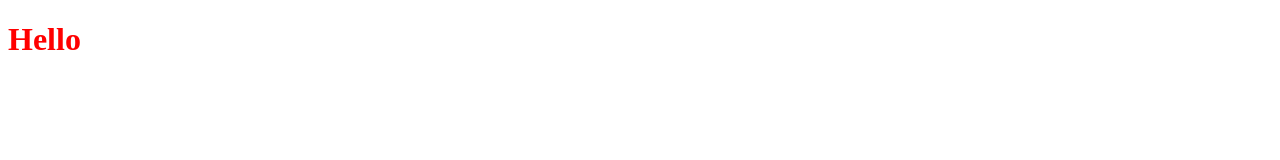
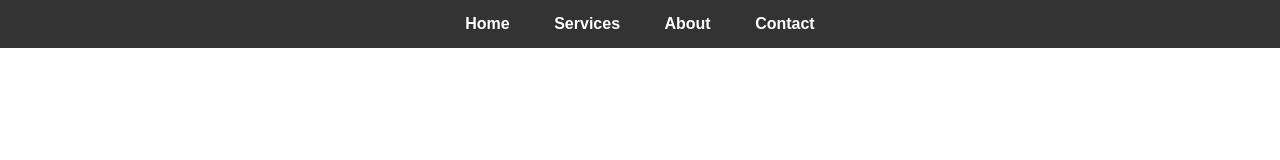
Before and after one commit to spaceman252/Summative1, a plain HTML site: page index.html in a window 1280 px wide. Drawn offline with Linux system fonts and the light colour scheme.

Commit message:
added nav elements

```diff
--- a/index.html
+++ b/index.html
@@ -7,6 +7,14 @@
     <link rel="stylesheet" href="styles.css" />
 </head>
 <body>
-    <h1>Hello</h1>
+    <nav>
+        <ul>
+            <li><a href="#home">Home</a></li>
+            <li><a href="#services">Services</a></li>
+            <li><a href="#about">About</a></li>
+            <li><a href="#contact">Contact</a></li>
+        </ul>
+    </nav>
+
 </body>
 </html>
--- a/styles.css
+++ b/styles.css
@@ -1,3 +1,32 @@
-h1{
-    color:red
+/* Basic reset for styling */
+* {
+    margin: 0;
+    padding: 0;
+    box-sizing: border-box;
 }
+
+nav {
+    background-color: #333;
+    font-family: Arial, sans-serif;
+}
+
+nav ul {
+    list-style-type: none;
+    text-align: center;
+}
+
+nav ul li {
+    display: inline-block;
+}
+
+nav ul li a {
+    display: block;
+    padding: 15px 20px;
+    text-decoration: none;
+    color: white;
+    font-weight: bold;
+}
+
+nav ul li a:hover {
+    background-color: #555;
+}
```
